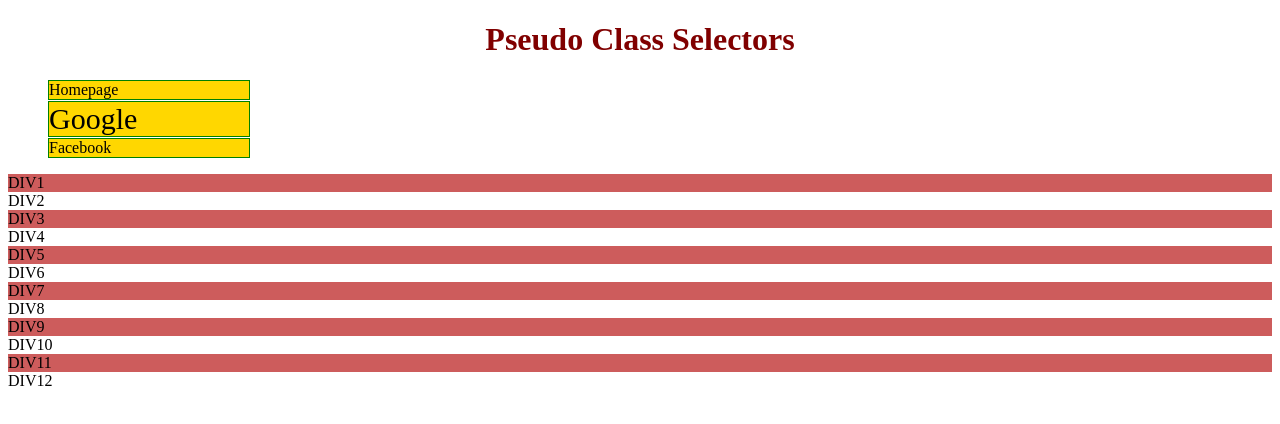
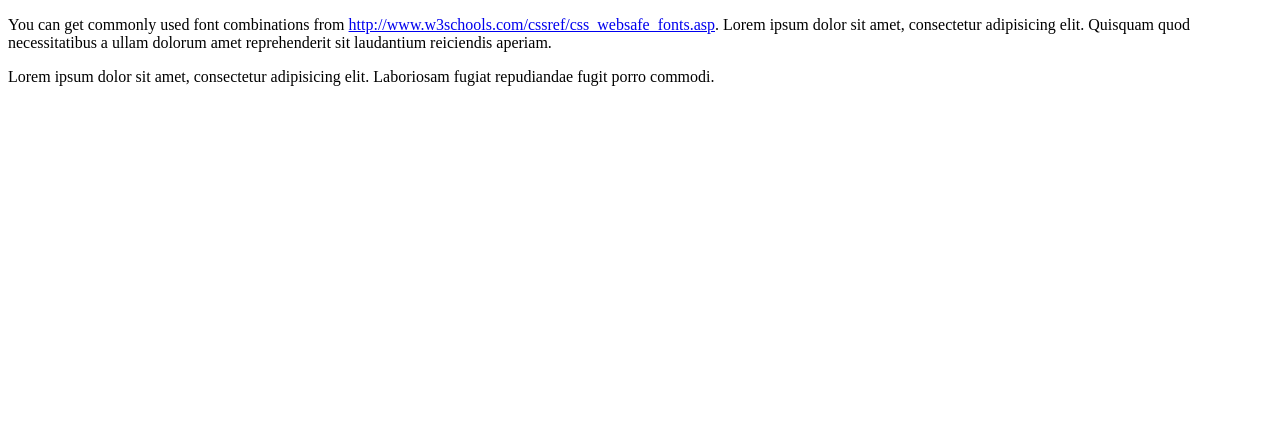
Before and after one commit to kenweekhaw/coursera-web, a plain HTML site: page site/index.html in a window 1280 px wide. Drawn offline with Linux system fonts and the light colour scheme.

Commit message:
exercise changes

```diff
--- a/site/index.html
+++ b/site/index.html
@@ -1,72 +1,16 @@
 <!DOCTYPE html>
 <html>
 <head>
-    <title>Pseudo Class Selectors</title>
-    <meta charset='UTF-8'>
-    <style>
-        h1 {
-            color: maroon;
-            text-align: center;
-        }
-        header li {
-            list-style: none;
+<meta charset="utf-8">
+<title>Styling Text</title>
+<style>
+.style {
 
-        }
-
-        a:link, a:visited {
-            text-decoration: none;
-            background-color: gold;
-            border: 1px solid green;
-            color: black;
-            display: block;
-            margin-bottom: 1px;
-            width: 200px;
-        }
-
-        a:hover {
-            background-color: greenyellow;
-
-        }
-
-        header li:nth-child(2) {
-            font-size: 30px;
-        }
-
-        div:nth-child(odd) {
-            background-color: indianred;
-        }
-
-        div:nth-child(4):hover {
-            background-color: hotpink;
-            cursor: pointer;
-        }
-
-    </style>
+}
+</style>
 </head>
 <body>
-    <h1>Pseudo Class Selectors</h1>
-    <header>
-        <ul>
-            <li><a href="homepage.html">Homepage</a></li>
-            <li><a href="http://google.com">Google</a></li>
-            <li><a href="http://facebook.com">Facebook</a></li>
-        </ul>
-    </header>
-
-    <section>
-        <div>DIV1</div>
-        <div>DIV2</div>
-        <div>DIV3</div>
-        <div>DIV4</div>
-        <div>DIV5</div>
-        <div>DIV6</div>
-        <div>DIV7</div>
-        <div>DIV8</div>
-        <div>DIV9</div>
-        <div>DIV10</div>
-        <div>DIV11</div>
-        <div>DIV12</div>
-    </section>
-
+<p>You can get commonly used font combinations from <a href="http://www.w3schools.com/cssref/css_websafe_fonts.asp">http://www.w3schools.com/cssref/css_websafe_fonts.asp</a>. Lorem ipsum dolor sit amet, consectetur adipisicing elit. Quisquam quod necessitatibus a ullam dolorum amet reprehenderit sit laudantium reiciendis aperiam. </p>
+<p class="style">Lorem ipsum dolor sit amet, consectetur adipisicing elit. Laboriosam fugiat repudiandae fugit porro commodi.</p>
 </body>
 </html>
```
Also changed, not shown: site/style.css (added).
